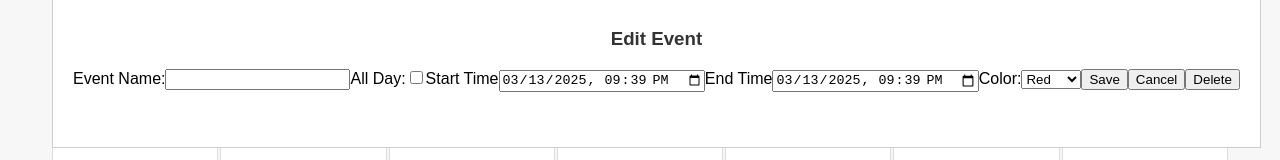
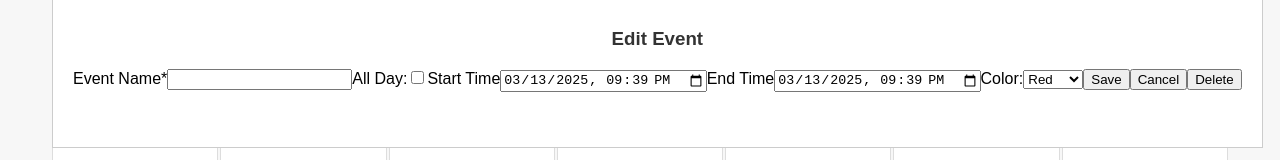
Before and after one commit to SantiagoYanezFerreiro/google-calendar-clone, a React (Vite) app: page / in a window 1280 px wide. Both pictures are taken after a click on the element "10". Shown: the part 492-652 px from the top of the page. Built offline with nearby package versions, Linux system fonts and the light colour scheme.

Commit message:
finshing validation touches

```diff
--- a/src/components/EventModal.tsx
+++ b/src/components/EventModal.tsx
@@ -60,7 +60,9 @@ const EventModal: React.FC<EventModalProps> = ({
   return (
     <div className="modal" role="dialog" aria-modal="true">
       <h3>{event ? "Edit Event" : "Create Event"}</h3>
-      <label>Event Name:</label>
+      <label htmlFor="eventName">
+        Event Name<span>*</span>
+      </label>
       <input
         type="text"
         name="name"
```
